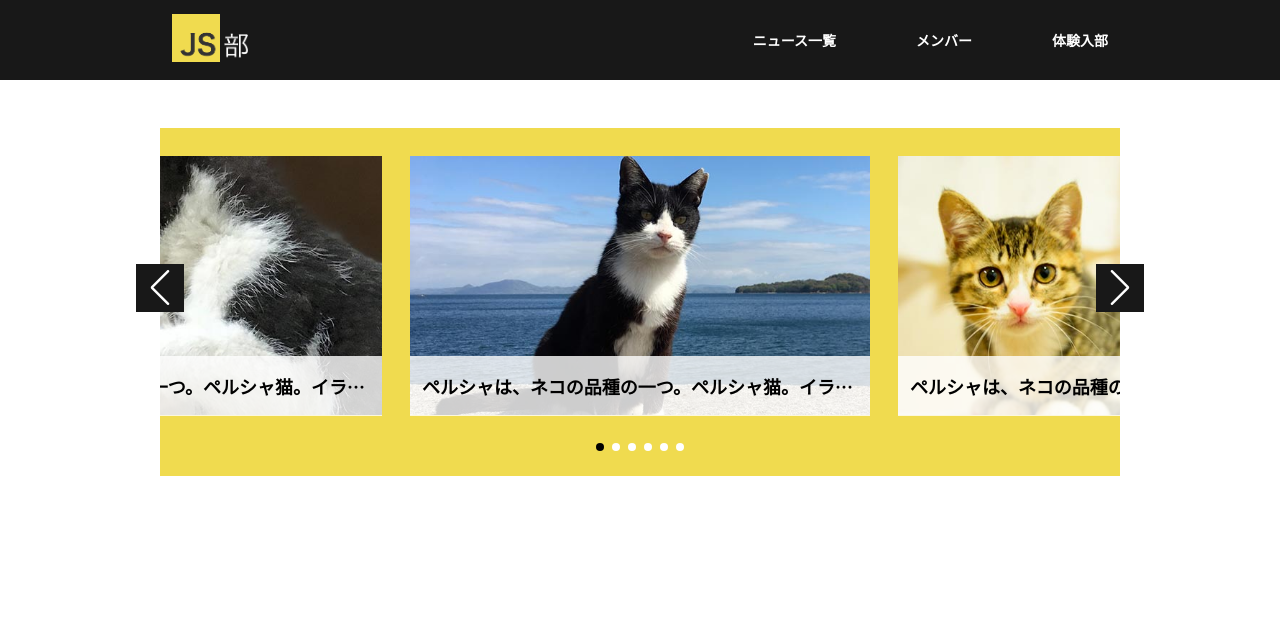
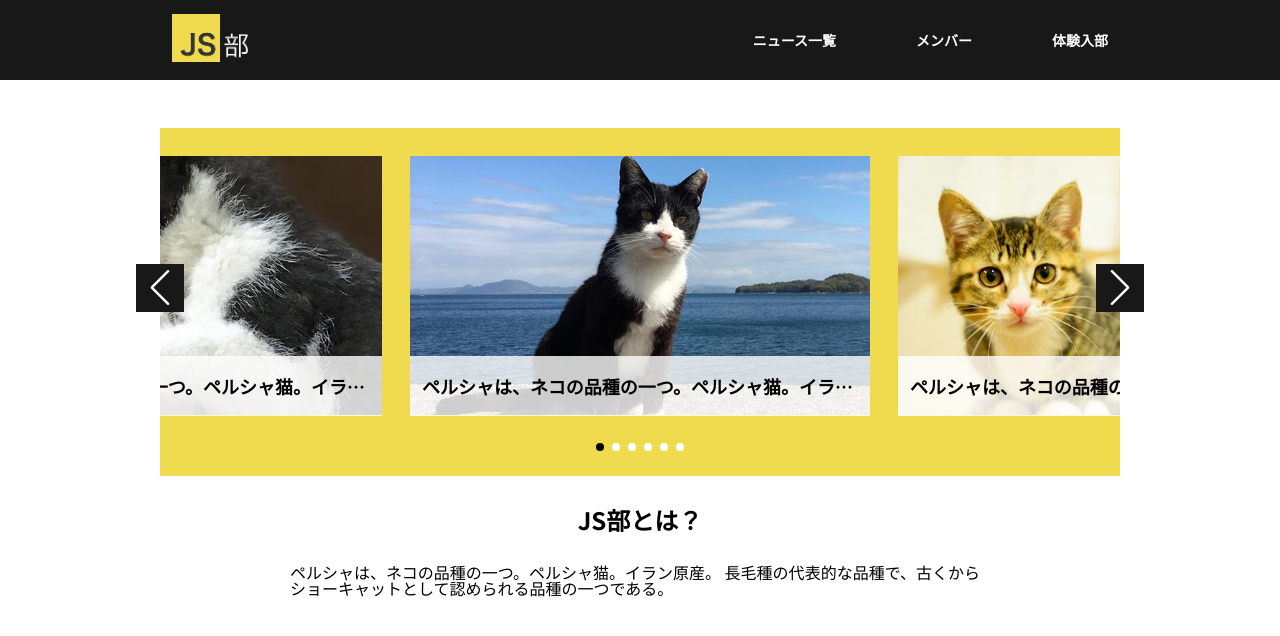
Before and after one commit to kensukegoto/jsbu, a Vue app: page / in a window 1280 px wide. Shown: the top 636 px of the page. Built offline with nearby package versions, Linux system fonts and the light colour scheme.

Commit message:
追加：JS部とは

```diff
--- a/src/App.vue
+++ b/src/App.vue
@@ -1,11 +1,13 @@
 <template>
   <Header />
   <Slider class="slider" />
+  <About class="about" />
 </template>
 
 <script>
 import Header from "@/components/block/b-Header";
 import Slider from "@/components/block/b-Slider";
+import About from "@/components/block/b-About";
 
 
 export default {
@@ -13,6 +15,7 @@ export default {
   components: {
     Header,
     Slider,
+    About
   }
 }
 </script>
@@ -27,4 +30,7 @@ main {
     margin-top: 48px;
   }
 }
+.about{
+  margin-top: 32px;
+}
 </style>
--- /dev/null
+++ b/src/components/block/b-About.vue
@@ -0,0 +1,37 @@
+<template>
+  <section class="sec">
+    <p class="title">JS部とは？</p>
+    <h1 class="text">ペルシャは、ネコの品種の一つ。ペルシャ猫。イラン原産。 長毛種の代表的な品種で、古くからショーキャットとして認められる品種の一つである。</h1>
+  </section>
+</template>
+
+<style lang="scss" scoped>
+.sec{
+
+  padding-right: 12px;
+  padding-left: 12px;
+  @include media(m){
+    width: 700px;
+    margin-right: auto;
+    margin-left: auto;
+    padding: 0;
+  }
+  .title{
+    font-size: 2rem;
+    font-weight: bold;
+    text-align: center;
+    @include media(m){
+      font-size: 2.4rem;
+    }
+  }
+  .text{
+    margin-top: 20px;
+    font-size: 1.4rem;
+    font-weight: normal;
+    @include media(m){
+      font-size: 1.6rem;
+      margin-top: 32px;
+    }
+  }
+}
+</style>
```
Also changed, not shown: 1 other file (tests, documents, lock files or other folders).
